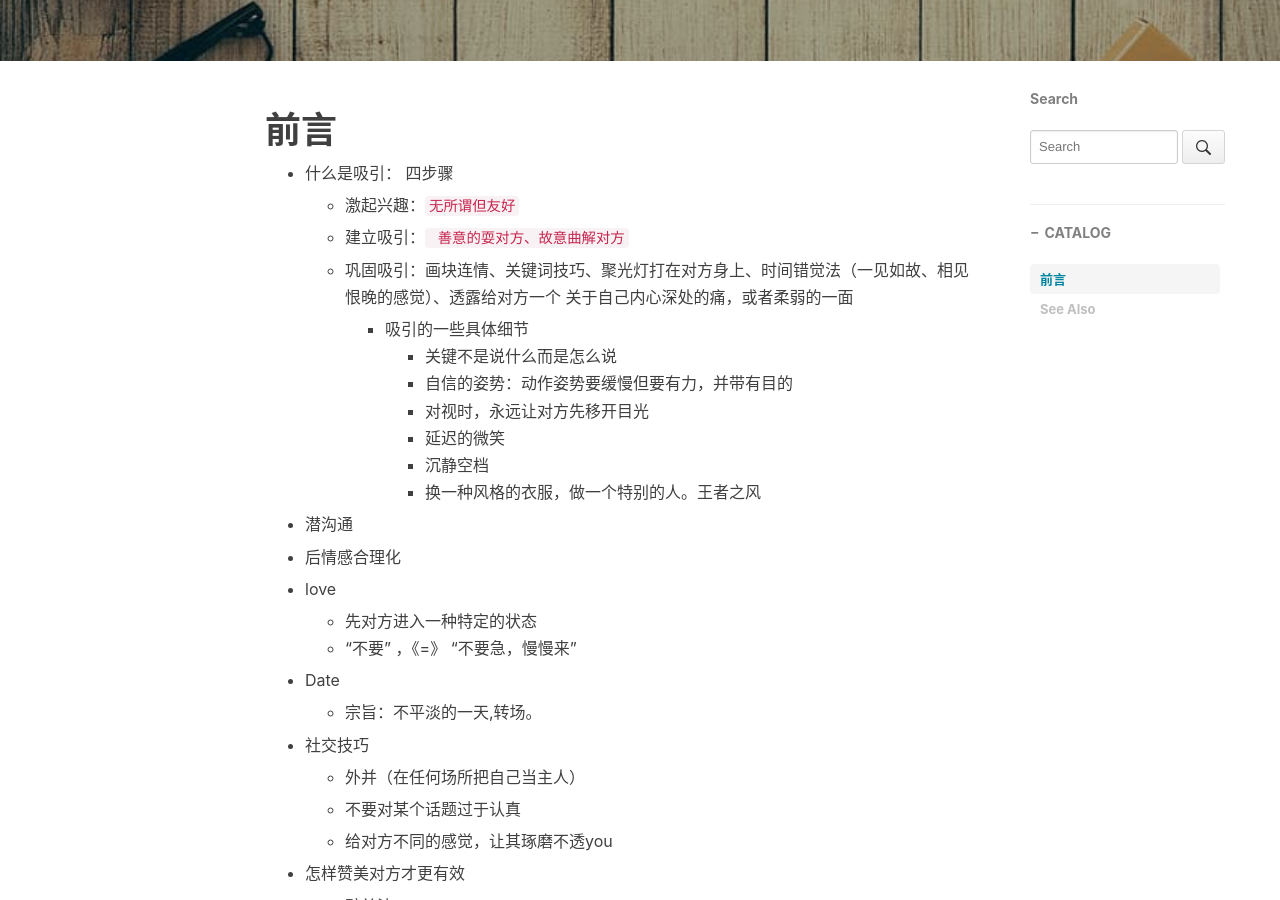
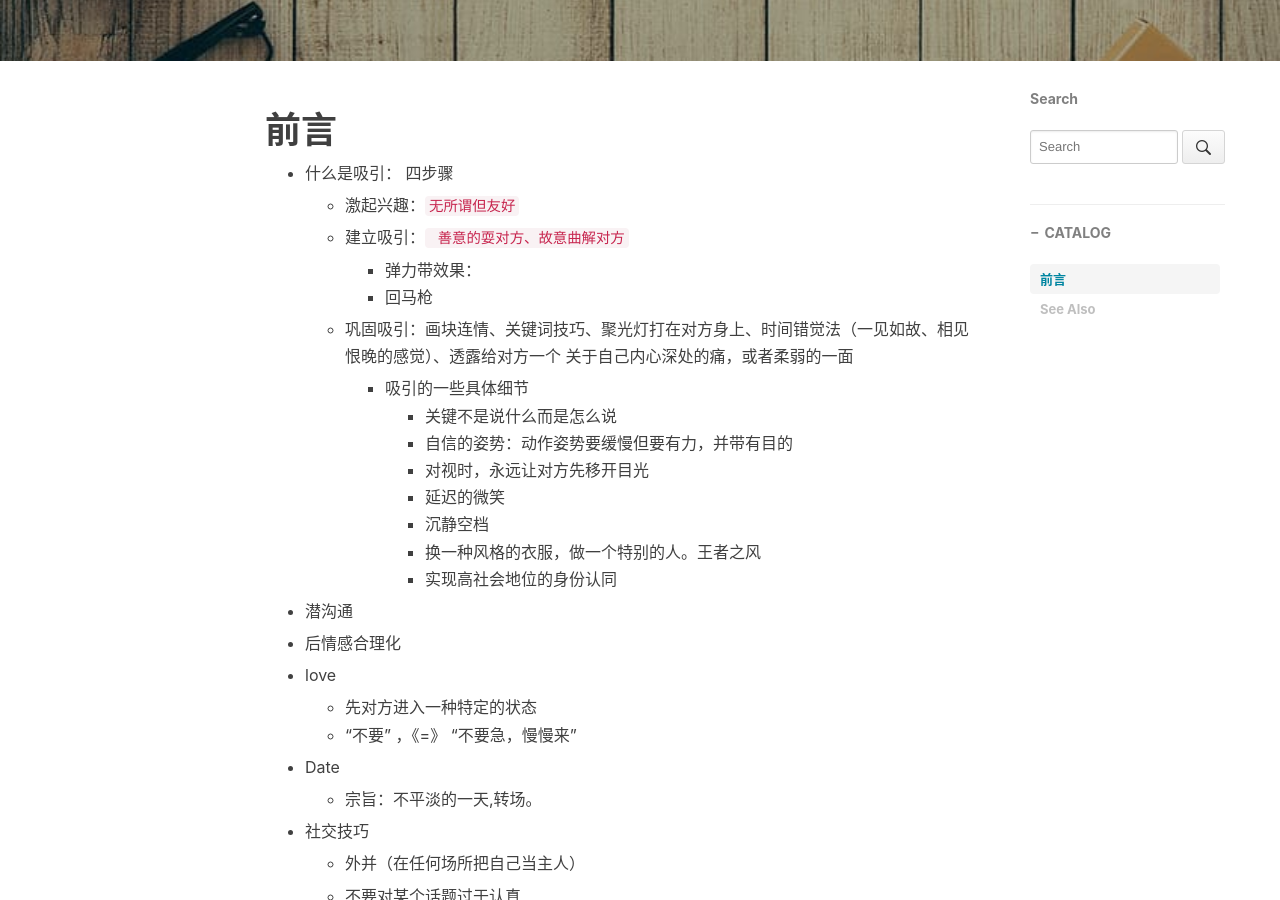
Before and after one commit to pua1203/pua1203.github.io, a Jekyll site: the page built from _posts/HookedOnMe/2018-10-16-Directory.md, in a window 1280 px wide and 900 px high, scrolled down 462 px. Built offline with Jekyll 4.4.1, drawn with Linux system fonts in a browser that asks for light colours; nearby versions of some CDN libraries; comment, search, counter and statistics services are not loaded.

```diff
--- a/_posts/HookedOnMe/2018-10-16-Directory.md
+++ b/_posts/HookedOnMe/2018-10-16-Directory.md
@@ -23,6 +23,9 @@ subtitle: 目录
 
   * 建立吸引：` 善意的耍对方、故意曲解对方`
 
+    * 弹力带效果：
+    * 回马枪
+
   * 巩固吸引：画块连情、关键词技巧、聚光灯打在对方身上、时间错觉法（一见如故、相见恨晚的感觉）、透露给对方一个 关于自己内心深处的痛，或者柔弱的一面
 
     * 吸引的一些具体细节
@@ -32,6 +35,7 @@ subtitle: 目录
       * 延迟的微笑
       * 沉静空档
       * 换一种风格的衣服，做一个特别的人。王者之风
+      * 实现高社会地位的身份认同
 
 * 潜沟通
 
```
